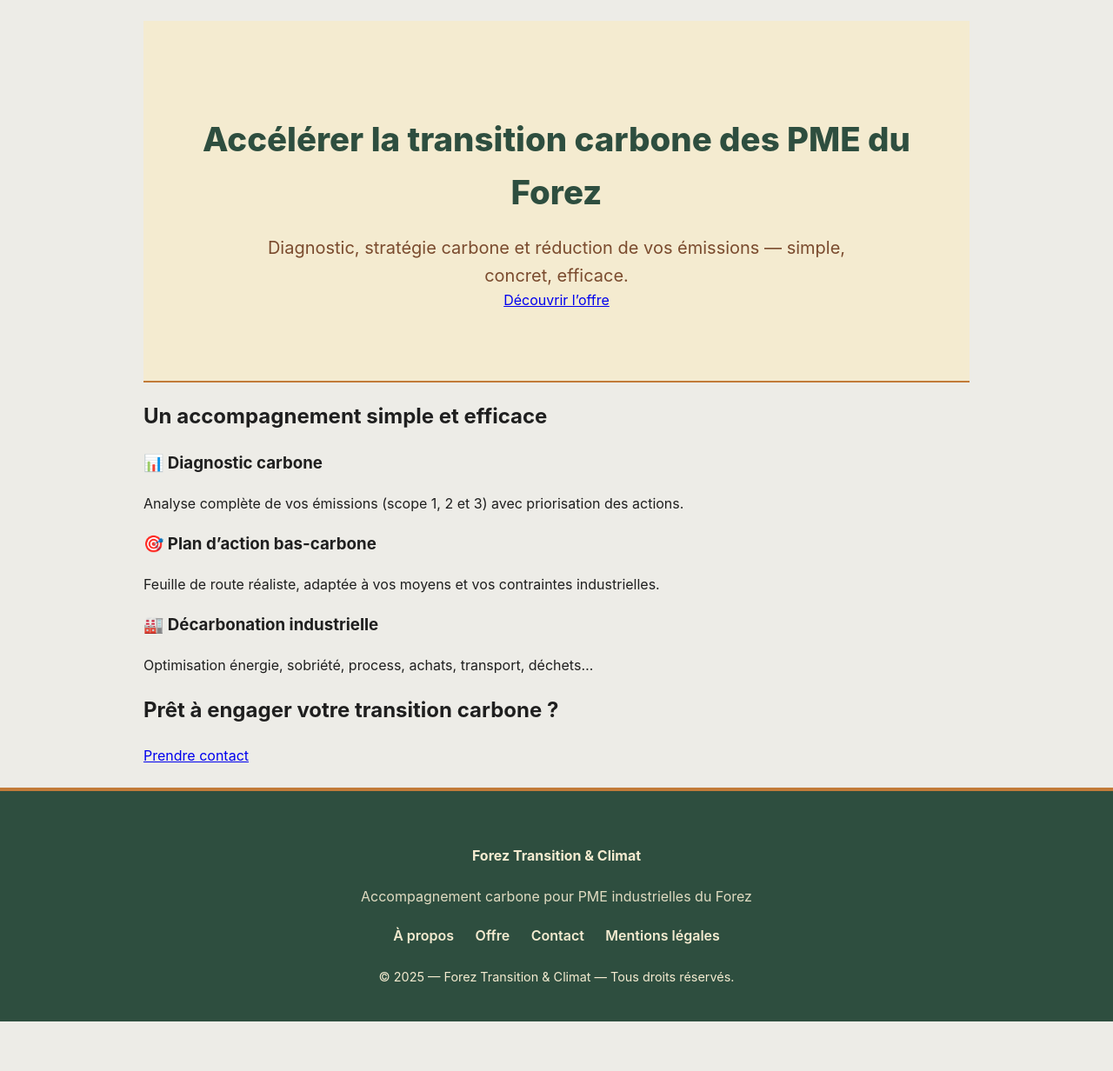
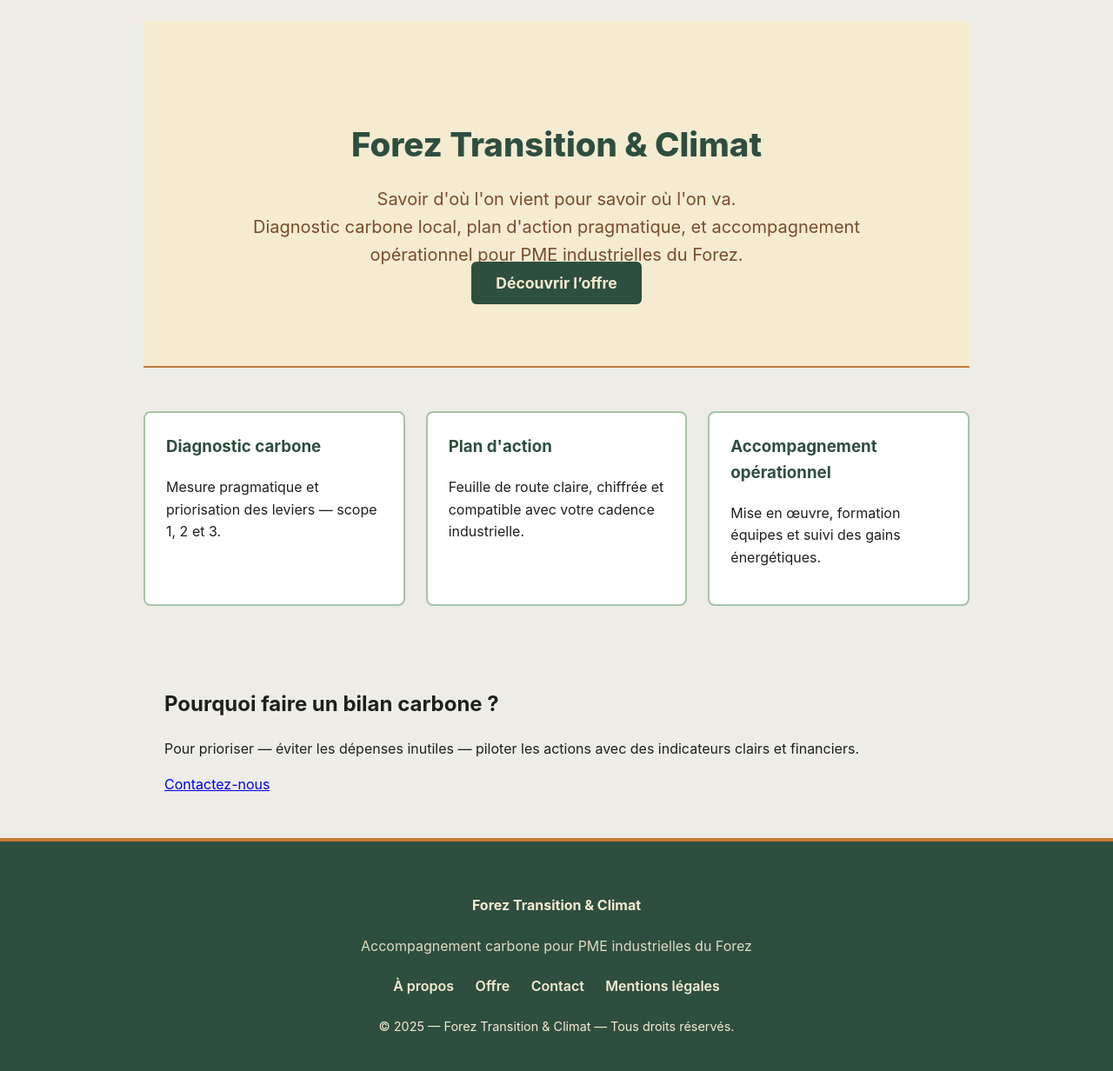
Before and after one commit to Alex-JULIEN/forez-transition, a Jekyll site: the page built from index.md, in a window 1280 px wide. Shown: the part 156-1388 px from the top of the page at 87% size. Built offline with Jekyll 4.4.1, drawn with Linux system fonts in a browser that asks for light colours; before the commit the page ends 1331 px from its top, so only the background shows below that.

Commit message:
Revise index.md for updated content and layout
Updated the content and structure of the index page to reflect a new title and improved sections for carbon transition services.

```diff
--- a/index.md
+++ b/index.md
@@ -1,38 +1,38 @@
 ---
 layout: default
-title: Forez Transition & Climat
+title: Accueil
 ---
 
-<div class="hero">
-  <h1>Accélérer la transition carbone des PME du Forez</h1>
-  <p class="hero-sub">
-    Diagnostic, stratégie carbone et réduction de vos émissions — simple, concret, efficace.
-  </p>
-  <a class="button" href="/offre/">Découvrir l’offre</a>
-</div>
+<section class="hero">
+  <div class="hero-inner">
+    <h1>Forez Transition &amp; Climat</h1>
+    <p class="hero-sub">Savoir d'où l'on vient pour savoir où l'on va.</p>
+    <p class="hero-lead">Diagnostic carbone local, plan d'action pragmatique, et accompagnement opérationnel pour PME industrielles du Forez.</p>
+    <p class="cta"><a class="btn-primary" href="{{ '/offre/' | relative_url }}">Découvrir l’offre</a></p>
+  </div>
+</section>
 
-<div class="section">
-  <h2>Un accompagnement simple et efficace</h2>
+<section class="section features">
+  <article class="feature card">
+    <h3>Diagnostic carbone</h3>
+    <p>Mesure pragmatique et priorisation des leviers — scope 1, 2 et 3.</p>
+  </article>
 
-  <div class="cards">
-    <div class="card">
-      <h3>📊 Diagnostic carbone</h3>
-      <p>Analyse complète de vos émissions (scope 1, 2 et 3) avec priorisation des actions.</p>
-    </div>
+  <article class="feature card">
+    <h3>Plan d'action</h3>
+    <p>Feuille de route claire, chiffrée et compatible avec votre cadence industrielle.</p>
+  </article>
 
-    <div class="card">
-      <h3>🎯 Plan d’action bas-carbone</h3>
-      <p>Feuille de route réaliste, adaptée à vos moyens et vos contraintes industrielles.</p>
-    </div>
+  <article class="feature card">
+    <h3>Accompagnement opérationnel</h3>
+    <p>Mise en œuvre, formation équipes et suivi des gains énergétiques.</p>
+  </article>
+</section>
 
-    <div class="card">
-      <h3>🏭 Décarbonation industrielle</h3>
-      <p>Optimisation énergie, sobriété, process, achats, transport, déchets…</p>
-    </div>
+<section class="section why">
+  <div class="container content-block">
+    <h2>Pourquoi faire un bilan carbone ?</h2>
+    <p>Pour prioriser — éviter les dépenses inutiles — piloter les actions avec des indicateurs clairs et financiers.</p>
+    <a class="btn-ghost" href="{{ '/contact/' | relative_url }}">Contactez-nous</a>
   </div>
-</div>
-
-<div class="cta-block">
-  <h2>Prêt à engager votre transition carbone ?</h2>
-  <a class="button" href="/contact/">Prendre contact</a>
-</div>
+</section>
```
